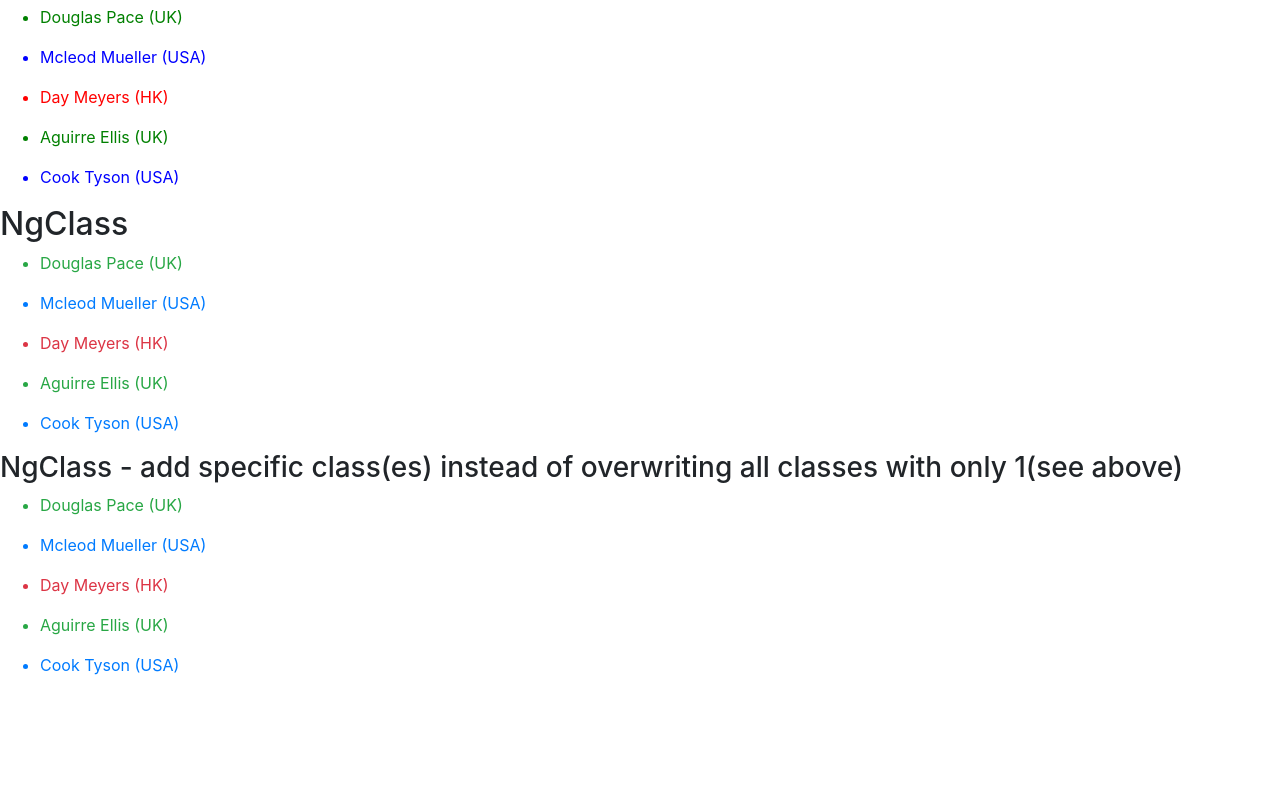
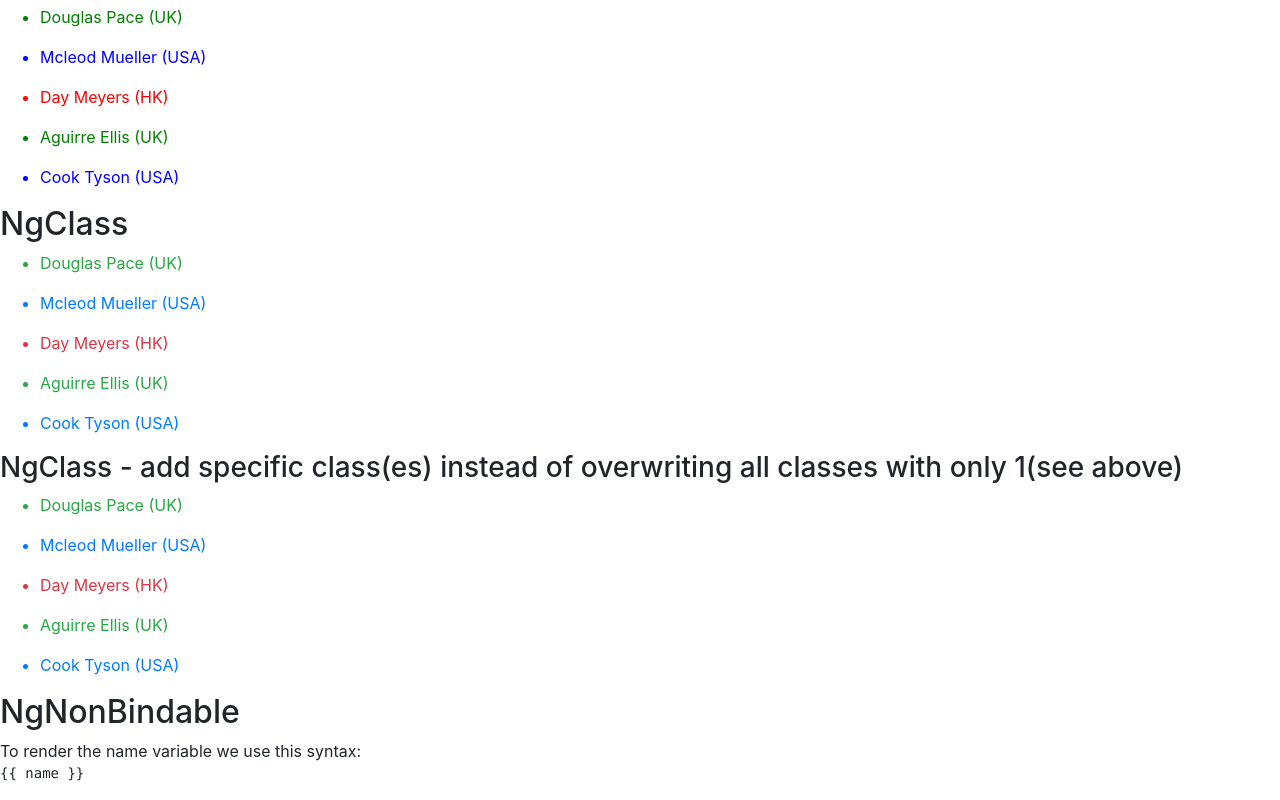
Before and after one commit to Aremyst/book-angular-from-theory-to-practice, an Angular app in the folder Page199_BuiltInDirectives/BuiltInDirectives/: page / in a window 1280 px wide. Shown: the part 1023-1823 px from the top of the page. Before the commit the page ends 1716 px from the top, so only its background shows below. Built offline with nearby package versions, Linux system fonts and the light colour scheme.

Commit message:
Add NgNonBindable Example

```diff
--- a/Page199_BuiltInDirectives/BuiltInDirectives/src/app/app.component.html
+++ b/Page199_BuiltInDirectives/BuiltInDirectives/src/app/app.component.html
@@ -15,3 +15,6 @@
 
 <h2>NgClass</h2>
 <app-ng-class></app-ng-class>
+
+<h2>NgNonBindable</h2>
+<app-ng-non-bindable-example></app-ng-non-bindable-example>
--- a/Page199_BuiltInDirectives/BuiltInDirectives/src/app/app.module.ts
+++ b/Page199_BuiltInDirectives/BuiltInDirectives/src/app/app.module.ts
@@ -8,6 +8,7 @@
 import { NgSwitchExampleComponent } from './ng-switch-example/ng-switch-example.component';
 import { NgStyleExampleComponent } from './ng-style-example/ng-style-example.component';
 import { NgClassComponent } from './ng-class/ng-class.component';
+import { NgNonBindableExampleComponent } from './ng-non-bindable-example/ng-non-bindable-example.component';
 
 @NgModule({
   declarations: [
@@ -17,7 +18,8 @@
     NgIfExampleComponent,
     NgSwitchExampleComponent,
     NgStyleExampleComponent,
-    NgClassComponent
+    NgClassComponent,
+    NgNonBindableExampleComponent
   ],
   imports: [
     BrowserModule
--- /dev/null
+++ b/Page199_BuiltInDirectives/BuiltInDirectives/src/app/ng-non-bindable-example/ng-non-bindable-example.component.html
@@ -0,0 +1,4 @@
+<div>
+  To render the name variable we use this syntax:
+  <pre ngNonBindable>{{ name }}</pre>
+</div>
--- /dev/null
+++ b/Page199_BuiltInDirectives/BuiltInDirectives/src/app/ng-non-bindable-example/ng-non-bindable-example.component.ts
@@ -0,0 +1,15 @@
+import { Component, OnInit } from '@angular/core';
+
+@Component({
+  selector: 'app-ng-non-bindable-example',
+  templateUrl: './ng-non-bindable-example.component.html',
+  styleUrls: ['./ng-non-bindable-example.component.css']
+})
+export class NgNonBindableExampleComponent implements OnInit {
+
+  constructor() { }
+
+  ngOnInit() {
+  }
+
+}
```
Also changed, not shown: Page199_BuiltInDirectives/BuiltInDirectives/src/app/ng-non-bindable-example/ng-non-bindable-example.component.css (added), 1 other file (tests, documents, lock files or other folders).
